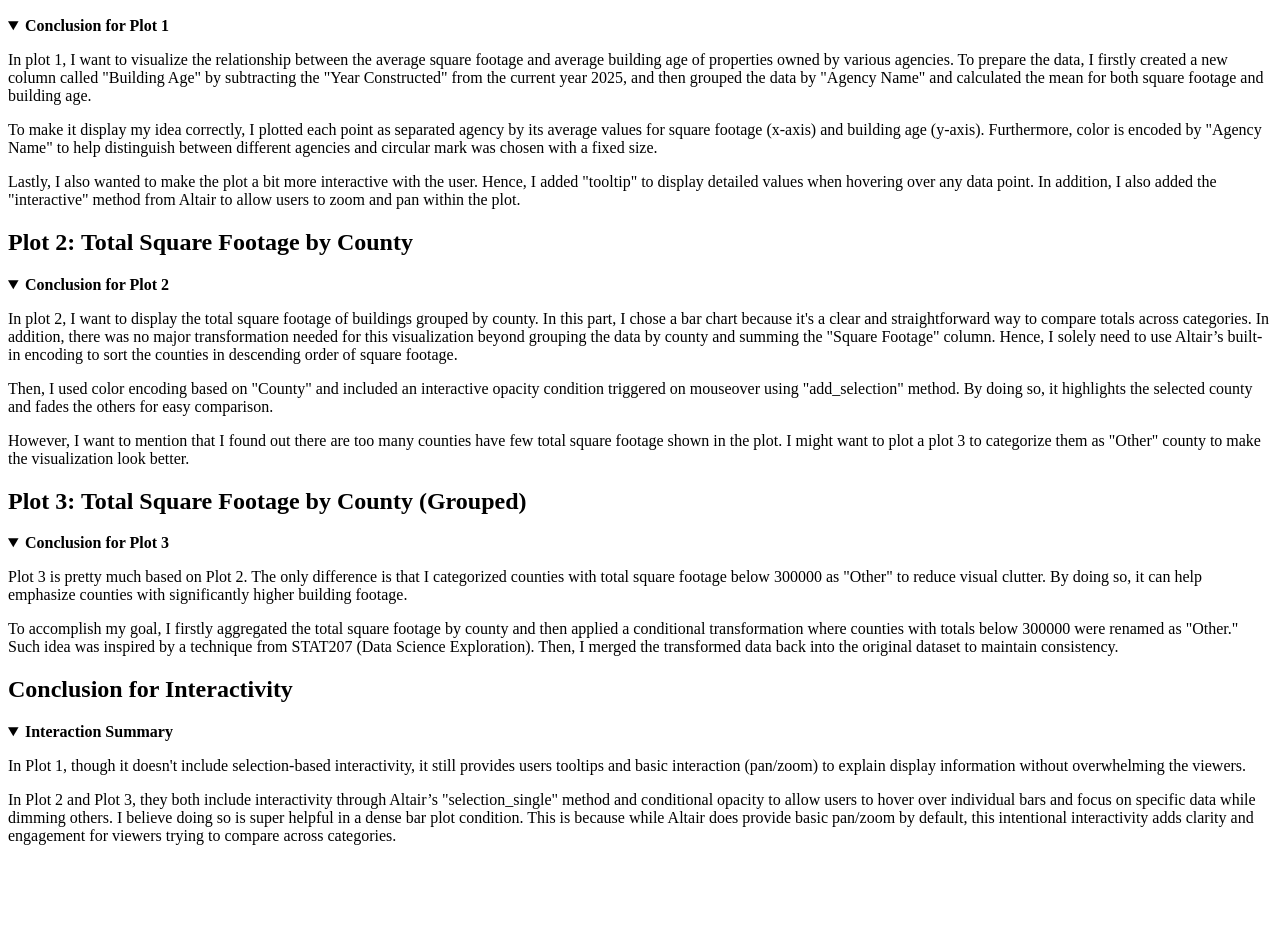
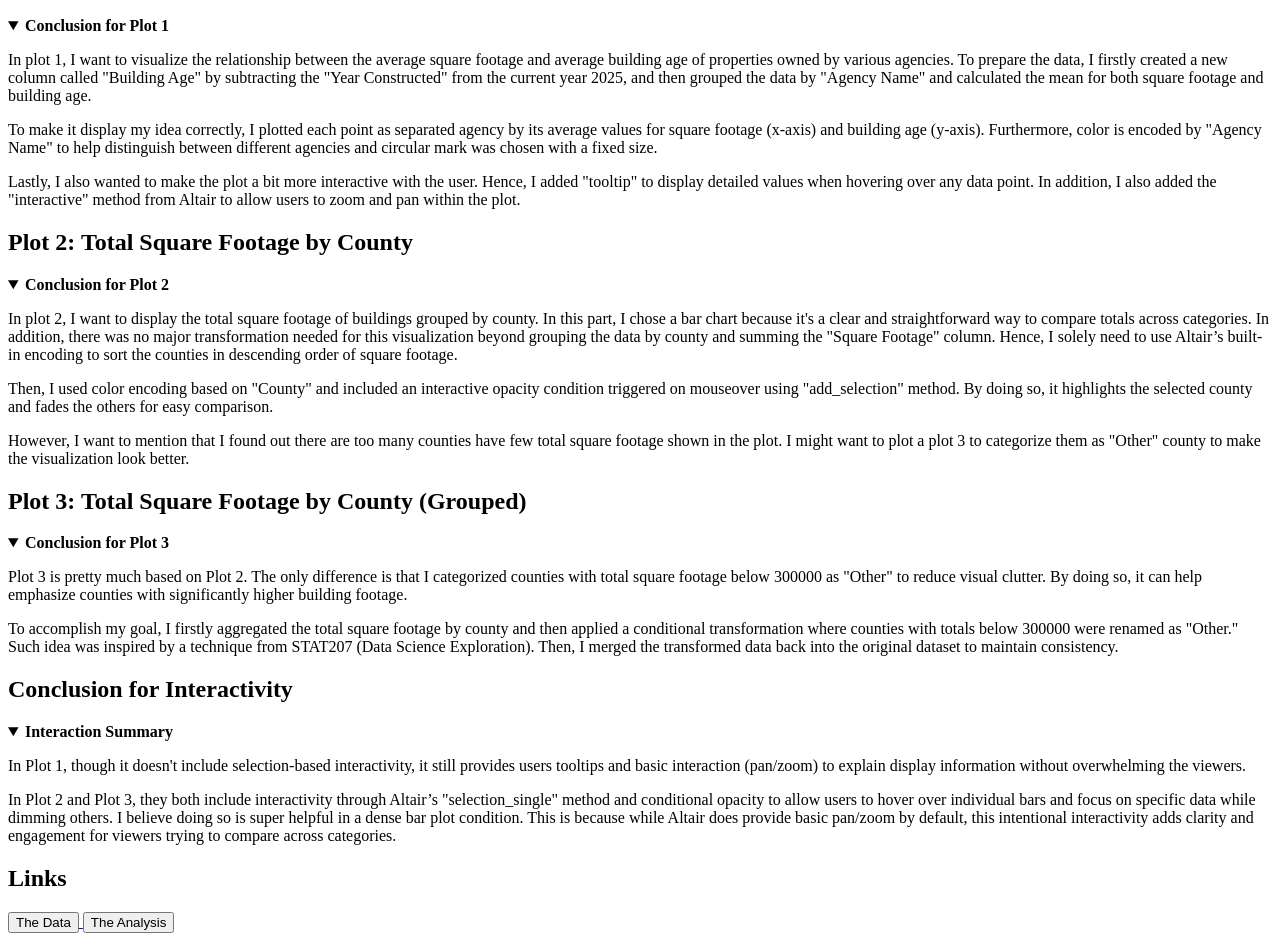
Before and after one commit to VivianLin0521/wanwanlin.github.io, a plain HTML site: page index.html in a window 1280 px wide. Shown: the part 110-1059 px from the top of the page. Before the commit the page ends 971 px from the top, so only its background shows below. Drawn offline with Linux system fonts and the light colour scheme; a script that the page names is missing.

Commit message:
"submission"

```diff
--- a/index.html
+++ b/index.html
@@ -64,6 +64,16 @@
     </p>
   </details>
 
+  <h2>Links</h2>
+  <p>
+    <a href="https://raw.githubusercontent.com/UIUC-iSchool-DataViz/is445_data/main/building_inventory.csv" target="_blank">
+      <button>The Data</button>
+    </a>
+    <a href="https://github.com/VivianLin0521/wanwanlin.github.io/blob/main/Workbook.ipynb" target="_blank">
+      <button>The Analysis</button>
+    </a>
+  </p>
+
   <script type="text/javascript">
     const plot1 = 'plot1.json';
     const plot2 = 'plot2.json';
```
